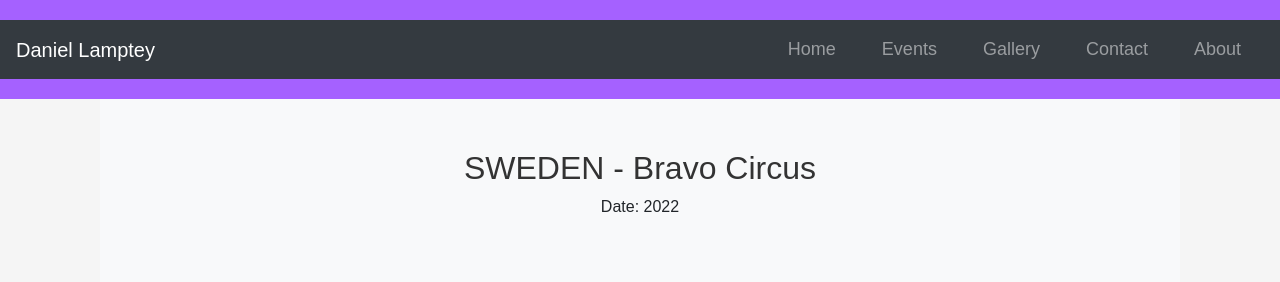
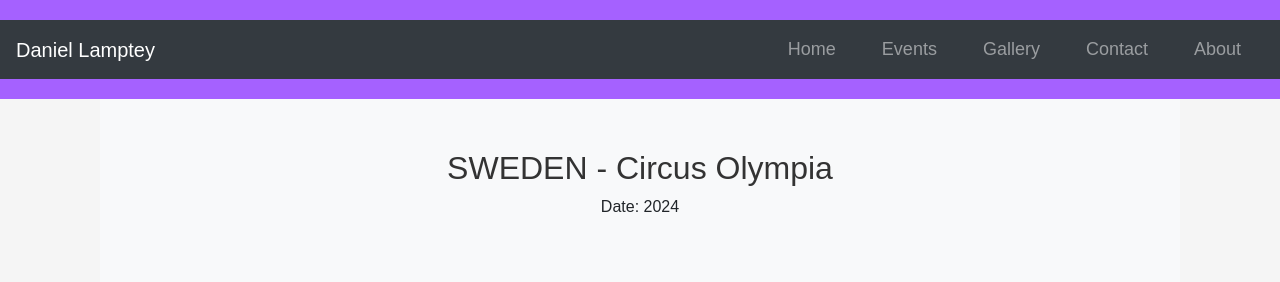
Before and after one commit to NiiOdartei1/circus, a plain HTML site: page events/sweden-circus-olympia.html in a window 1280 px wide. Shown: the top 282 px of the page. Drawn offline with nearby package versions, Linux system fonts and the light colour scheme.

Commit message:
Update sweden-circus-olympia.html

```diff
--- a/events/sweden-circus-olympia.html
+++ b/events/sweden-circus-olympia.html
@@ -29,8 +29,8 @@
     <main>
         <section class="images">
             <header class="event-detail-header">
-                <h2>SWEDEN - Bravo Circus</h2>
-                <p>Date: 2022</p>
+                <h2>SWEDEN - Circus Olympia</h2>
+                <p>Date: 2024</p>
             </header>
             <center><h3>Images</h3></center>
             <div class="gallery">
```
